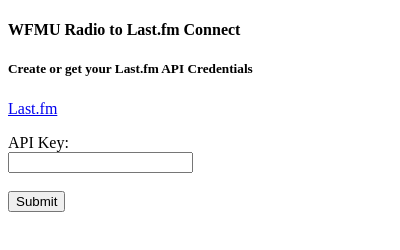
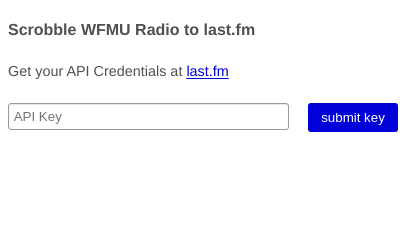
Before and after one commit to toskan/music_plugin, a browser extension: page popup.html in a window 400 px wide. Drawn offline with Linux system fonts and the light colour scheme.

Commit message:
css added

```diff
--- a/background.js
+++ b/background.js
@@ -4,6 +4,8 @@
 			chrome.storage.sync.get(['apiKey', 'step'], function (obj) {
 				let apiKey = obj.apiKey;
 				let step = obj.step;
+				console.log('openauthwinndowaboutorun');
+				console.log(step + ' current step');
 				openAuthWindow(step, apiKey);
 			});
 		}
@@ -12,6 +14,7 @@
 
 const openAuthWindow = (step, apiKey) => {
 	if (step == 'scrobbleReady') {
+		console.log('scrobbleready');
 		var url = `https://www.last.fm/api/auth/?api_key=${apiKey}`;
 		chrome.tabs.create({ url });
 	} else {
--- a/popup.css
+++ b/popup.css
@@ -1,9 +1,88 @@
 html,
 body {
-	min-height: 20em;
-	min-width: 10rem;
+	min-height: 7em;
+	min-width: 25rem;
+	font-size: 1em;
+	font-family: Helvetica, Arial, sans-serif;
+	color: #504f54;
+	background-color: #fff;
 }
-#scrobble-ready,
-#reset,
-#heading {
+label {
+	display: none;
 }
+#get-credentials h5,
+#scrobble-ready h5 {
+	font-size: 0.9em;
+	font-weight: 500;
+}
+#get-credentials h5 > p {
+	display: inline;
+	font-size: inherit;
+}
+#get-credentials h5 > p > a {
+	font-weight: inherit;
+	text-underline-offset: 10%;
+	text-decoration-thickness: 0.1em;
+}
+#get-credentials h5 > p > a:link {
+	color: #0000d8;
+}
+#get-credentials h5 > p > a:visited {
+	color: #00003f;
+}
+#get-credentials h5 > p > a:hover {
+	color: #b300b3;
+}
+#key-submit,
+#secret-submit {
+	flex-direction: column;
+}
+.key-form,
+.secret-form {
+	display: flex;
+	width: 100%;
+}
+.key-input,
+.secret-input {
+	width: 75%;
+}
+.key-input > input,
+.secret-input > input {
+	width: 90%;
+	padding: 0.35em;
+	border: 1px solid #999;
+	border-radius: 3px;
+	box-shadow: inset 0 1px 1px rgb(0 0 0 / 10%);
+}
+.key-submit,
+.secret-submit {
+	width: 25%;
+}
+.key-submit > input,
+.secret-submit > input {
+	width: 90%;
+	background-color: #0000d8;
+	color: #fff;
+	padding: 0.5em;
+	border-radius: 3px;
+	box-shadow: inset 0 1px 1px rgb(0 0 0 / 10%);
+	border: 0px solid transparent;
+	text-shadow: 0px 0px 0px transparent;
+}
+.key-submit > input:hover,
+.secret-submit > input:hover {
+	cursor: pointer;
+	background-color: #0000a5;
+}
+#reset-button {
+	all: unset;
+	text-decoration: underline;
+	text-underline-offset: 10%;
+	text-decoration-thickness: 0.1em;
+	cursor: pointer;
+	margin: 0.6em 0 0.3em 0;
+	font-size: 0.8em;
+}
+#reset-button:hover {
+	color: #69686e;
+}
--- a/popup.html
+++ b/popup.html
@@ -7,25 +7,40 @@
 
     <body>
         <div id='heading'>
-            <h4>WFMU Radio to Last.fm Connect</h1>
+            <h4>Scrobble WFMU Radio to last.fm </h1>
         </div>
         <div>
             <div id='get-credentials'>
-                <h5>Create or get your Last.fm API Credentials</h4>
-                    <p><a href="http://www.last.fm/api/accounts" target="_blank">Last.fm</a></p>
+                <h5>Get your API Credentials at <p><a href="http://www.last.fm/api/accounts" target="_blank">last.fm</a>
+                    </p>
+                    </h4>
             </div>
             <div id="key-submit">
                 <form action="/action_page.php" id='credentials-form-key'>
-                    <label for="lastFmApiKey">API Key:</label><br />
-                    <input type="text" id="api-key" name="lastFmApiKey" value="" /><br /><br />
-                    <input type="submit" value="Submit" />
+                    <div class="key-form">
+                        <label for="lastFmApiKey">API Key:</label><br />
+                        <div class="key-input">
+                            <input type="text" id="api-key" name="lastFmApiKey" value=""
+                                placeholder="API Key" /><br /><br />
+                        </div>
+                        <div class="key-submit">
+                            <input type="submit" value="submit key" />
+                        </div>
+                    </div>
                 </form>
             </div>
             <div id="secret-submit">
                 <form action="/action_page.php" id='credentials-form-secret'>
-                    <label for="lastFmApiSecret">Shared Secret:</label><br />
-                    <input type="text" id="api-secret" name="lastFmApiSecret" value="" /><br /><br />
-                    <input type="submit" value="Submit" />
+                    <div class="secret-form">
+                        <label for="lastFmApiSecret">Shared Secret:</label><br />
+                        <div class="secret-input">
+                            <input type="text" id="api-secret" name="lastFmApiSecret" value=""
+                                placeholder="Shared Secret" /><br /><br />
+                        </div>
+                        <div class="secret-submit">
+                            <input type="submit" value="submit secret" />
+                        </div>
+                    </div>
                 </form>
             </div>
         </div>
@@ -33,7 +48,7 @@
             <h5>Ready to track your WFMU listening and favorites</h5>
         </div>
         <div id='reset'>
-            <button id='reset-button'>Reset Key and Secret</button>
+            <button id='reset-button' name='reset api key and api secret'>Reset Key and Secret</button>
         </div>
     </body>
     <script src="popup.js"></script>
--- a/popup.js
+++ b/popup.js
@@ -8,13 +8,13 @@
 		document.getElementById('reset').style.display = 'none';
 		document.getElementById('secret-submit').style.display = 'none';
 		document.getElementById('get-credentials').style.display = 'block';
-		document.getElementById('key-submit').style.display = 'block';
+		document.getElementById('key-submit').style.display = 'flex';
 		if (obj.step == 'keySubmit') {
 			document.getElementById('scrobble-ready').style.display = 'none';
 			document.getElementById('reset').style.display = 'none';
 			document.getElementById('secret-submit').style.display = 'none';
 			document.getElementById('get-credentials').style.display = 'block';
-			document.getElementById('key-submit').style.display = 'block';
+			document.getElementById('key-submit').style.display = 'flex';
 		}
 		if (obj.step == 'secretSubmit') {
 			document.getElementById('get-credentials').style.display = 'none';
@@ -36,13 +36,13 @@
 const getCredentials = (e) => {
 	e.preventDefault();
 	if (e.currentTarget.id === 'credentials-form-key') {
-		let apiKey = document.getElementById('api-key').value;
+		let apiKey = document.getElementById('api-key').value.trim();
 		chrome.storage.sync
 			.set({ apiKey, step: 'secretSubmit' })
 			.then(showHide);
 	}
 	if (e.currentTarget.id === 'credentials-form-secret') {
-		let apiSecret = document.getElementById('api-secret').value;
+		let apiSecret = document.getElementById('api-secret').value.trim();
 
 		chrome.storage.sync
 			.set({ step: 'scrobbleReady', apiSecret })
--- a/scrobble.js
+++ b/scrobble.js
@@ -71,7 +71,6 @@
 							.querySelectorAll('.col_song_title font')[0]
 							.innerText.trim()
 							.replace(regExSpecialChars, ' ');
-						console.log('hey');
 						this.album = parent
 							.querySelectorAll('.col_album_title font')[0]
 							.innerText.trim()
--- a/wfmuPlayRadioApi.js
+++ b/wfmuPlayRadioApi.js
@@ -16,7 +16,6 @@
 		apiKey = res.apiKey;
 		secret = res.apiSecret;
 		sessionKey = res.sessionKey;
-		console.log(sessionKey);
 	}
 );
 
```
